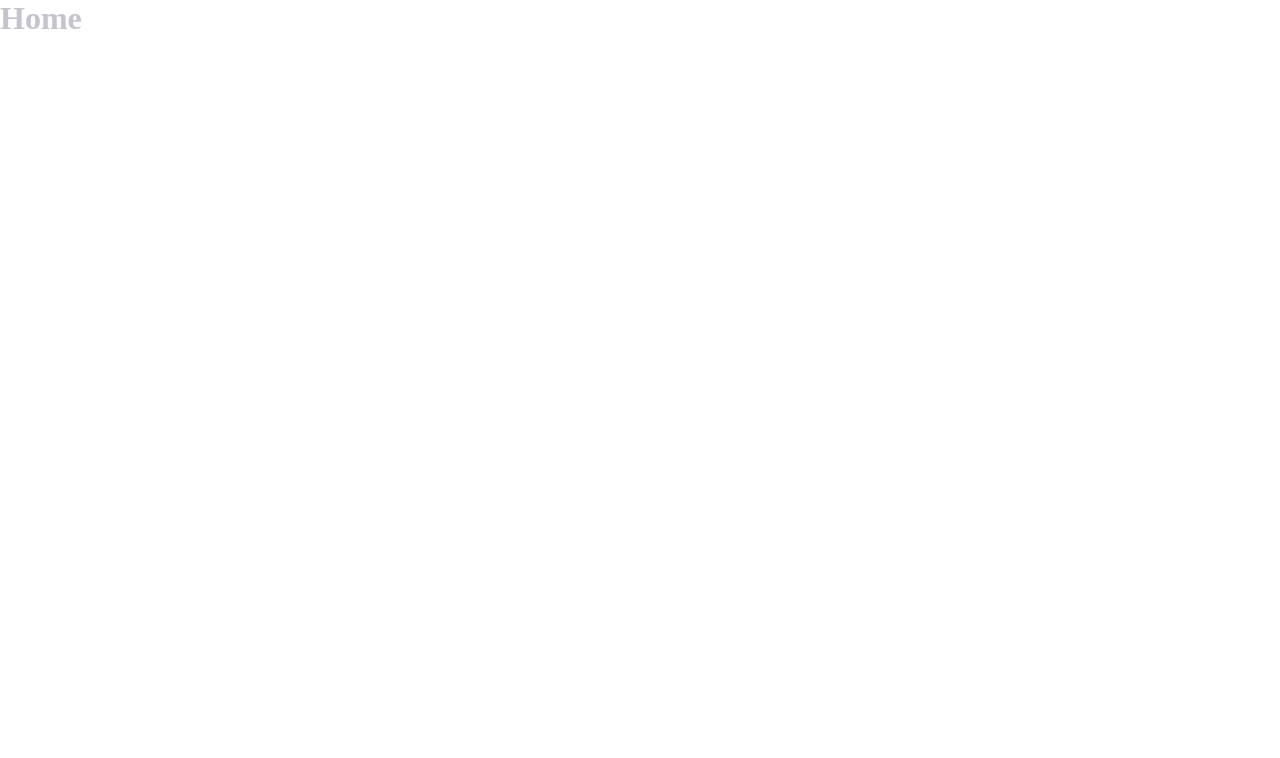
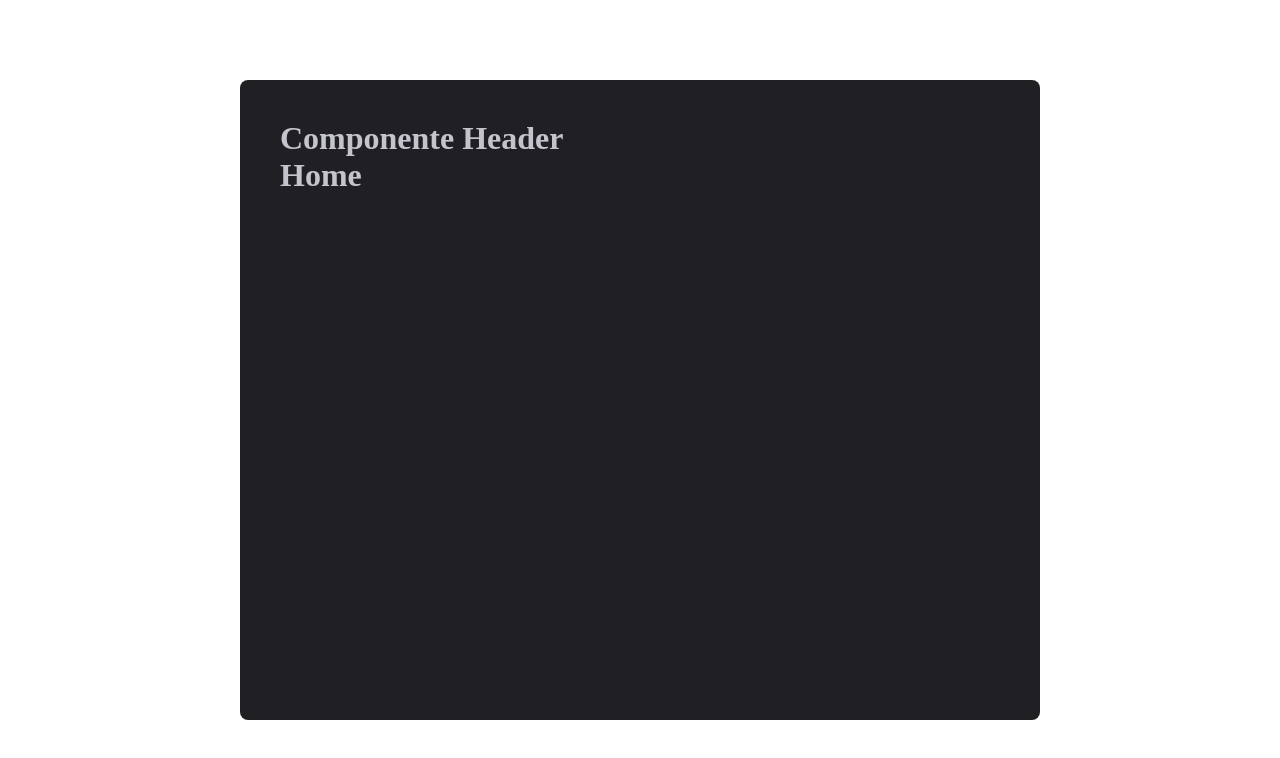
Before and after one commit to philipef-dev/ignite-timer-02, a React (Vite) app: page / in a window 1280 px wide. Shown: the top 758 px of the page. Built offline with nearby package versions, Linux system fonts and the light colour scheme.

Commit message:
Rotas padrão - ok | Layout padrao - ok

```diff
--- a/src/Router.tsx
+++ b/src/Router.tsx
@@ -1,12 +1,15 @@
 import { Route, Routes } from 'react-router-dom'
 import { Home } from './pages/Home'
 import { History } from './pages/History'
+import { DefaultLayout } from './layouts'
 
 export function Router() {
     return (
         <Routes>
-            <Route path='/' element={<Home />} />
-            <Route path='history' element={<History />} />
+            <Route path='/' element={<DefaultLayout />}>
+                <Route path='/' element={<Home />} />
+                <Route path='history' element={<History />} />
+            </Route>
         </Routes>
     )
 }
--- /dev/null
+++ b/src/components/Header.tsx
@@ -0,0 +1,5 @@
+export function Header() {
+    return (
+        <h1>Componente Header</h1>
+    )
+}
--- /dev/null
+++ b/src/layouts/index.tsx
@@ -0,0 +1,12 @@
+import { Outlet } from "react-router";
+import { Header } from "../components/Header";
+import { LayoutContainer } from "./styles";
+
+export function DefaultLayout() {
+    return (
+        <LayoutContainer>
+            <Header />
+            <Outlet />
+        </LayoutContainer>
+    )
+}
--- /dev/null
+++ b/src/layouts/styles.ts
@@ -0,0 +1,11 @@
+import styled from "styled-components";
+
+export const LayoutContainer = styled.div`
+    max-width: 100vh;
+    height: calc(100vh - 10rem);
+    margin: 5rem auto;
+    padding: 2.5rem;
+    border-radius: 8px;
+
+    background-color: ${props=> props.theme['gray-800']};
+`
```
Also changed, not shown: 1 other file (tests, documents, lock files or other folders).
